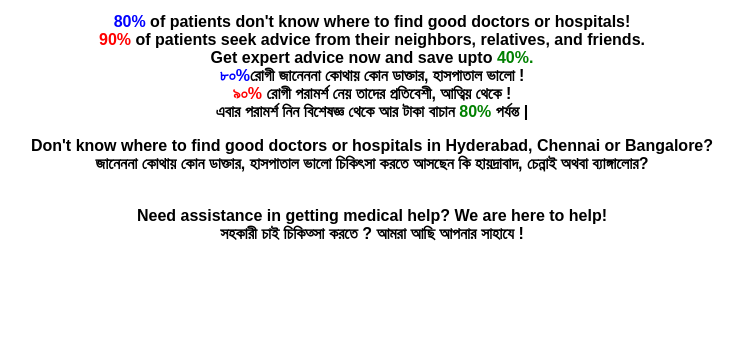
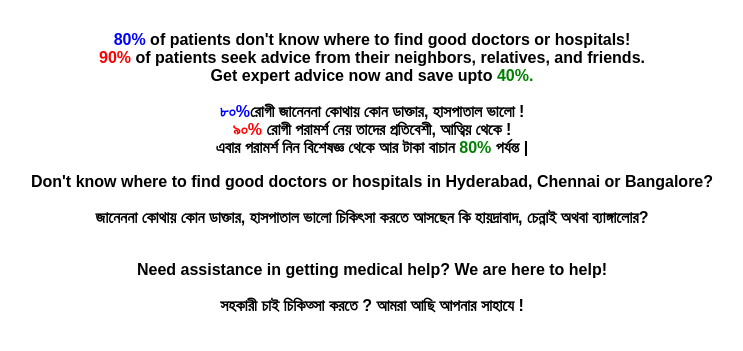
Before and after one commit to 365lifesaver/365life, a plain HTML site: page index.html in a window 1280 px wide. Shown: the part 285-636 px from the top of the page, without its empty margins (268-1011 px from the left). Drawn offline with Linux system fonts and the light colour scheme.

Commit message:
Update index.html

```diff
--- a/index.html
+++ b/index.html
@@ -45,10 +45,10 @@
 <body>
 	<img src="hospital_banner.jpg" alt="Hospital Banner" width="600" hight="50" class="responsive"/>
 	<h1><span>Welcome!</span> <span>স্বাগতম!</span></h1>
-	<a href="https://forms.gle/Q5v72bs4bpJDcUkU9"><button><span>Get Expert Advice</span> <span>| বিশেষজ্ঞ পরামর্শ নিন</span></button></a>
-	<p><span><span class="yellow"> 80% </span>of patients don't know where to find good doctors or hospitals! <br> <span class="red">90% </span> of patients seek advice from their neighbors, relatives, and friends. <br> Get expert advice now and save upto <span class="green">40%.</span> <span><br><span class="yellow">৮০%</span>রোগী জানেননা কোথায় কোন ডাক্তার, হাসপাতাল ভালো ! <br><span class="red">৯০% </span>রোগী পরামর্শ নেয় তাদের প্রতিবেশী, আত্বিয় থেকে !<br> এবার পরামর্শ নিন বিশেষজ্ঞ থেকে আর টাকা বাচান <span class="green">80% </span>পর্যন্ত |</span></p>
-	<p><span>Don't know where to find good doctors or hospitals in Hyderabad, Chennai or Bangalore?</span> <span><br>জানেননা কোথায় কোন ডাক্তার, হাসপাতাল ভালো  চিকিৎসা করতে আসছেন কি হায়দ্রাবাদ, চেন্নাই অথবা ব্যাঙ্গালোর?</span></p>
-	<p><span><br>Need assistance in getting medical help? We are here to help!</span> <span><br>সহকারী চাই চিকিত্সা করতে ? আমরা আছি আপনার সাহাযে ! </span></p>
+	<a href="https://forms.gle/Q5v72bs4bpJDcUkU9"><button><span>Get Expert Advice</span> <span>| বিশেষজ্ঞ পরামর্শ নিন</span></button></a><br><br>
+	<p><span><span class="yellow"> 80% </span>of patients don't know where to find good doctors or hospitals! <br> <span class="red">90% </span> of patients seek advice from their neighbors, relatives, and friends. <br> Get expert advice now and save upto <span class="green">40%.</span> <span><br><br><span class="yellow">৮০%</span>রোগী জানেননা কোথায় কোন ডাক্তার, হাসপাতাল ভালো ! <br><span class="red">৯০% </span>রোগী পরামর্শ নেয় তাদের প্রতিবেশী, আত্বিয় থেকে !<br> এবার পরামর্শ নিন বিশেষজ্ঞ থেকে আর টাকা বাচান <span class="green">80% </span>পর্যন্ত |</span></p>
+	<p><span>Don't know where to find good doctors or hospitals in Hyderabad, Chennai or Bangalore?</span> <span><br><br>জানেননা কোথায় কোন ডাক্তার, হাসপাতাল ভালো  চিকিৎসা করতে আসছেন কি হায়দ্রাবাদ, চেন্নাই অথবা ব্যাঙ্গালোর?</span></p>
+	<p><span><br>Need assistance in getting medical help? We are here to help!</span> <span><br><br>সহকারী চাই চিকিত্সা করতে ? আমরা আছি আপনার সাহাযে ! </span></p>
 
 
 </body>
```
